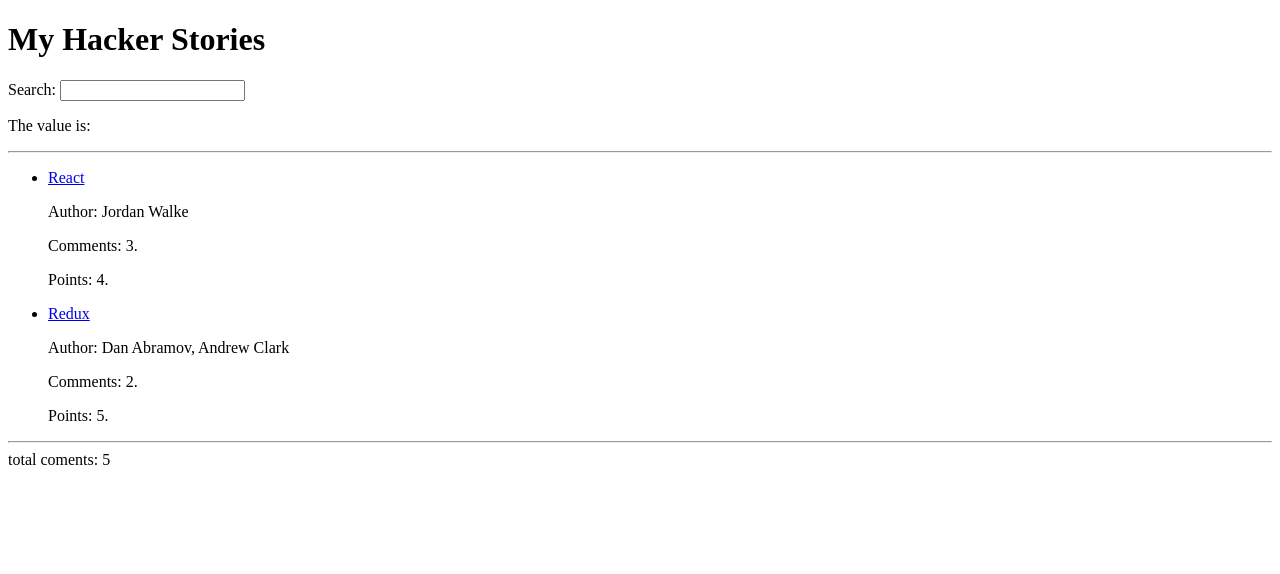
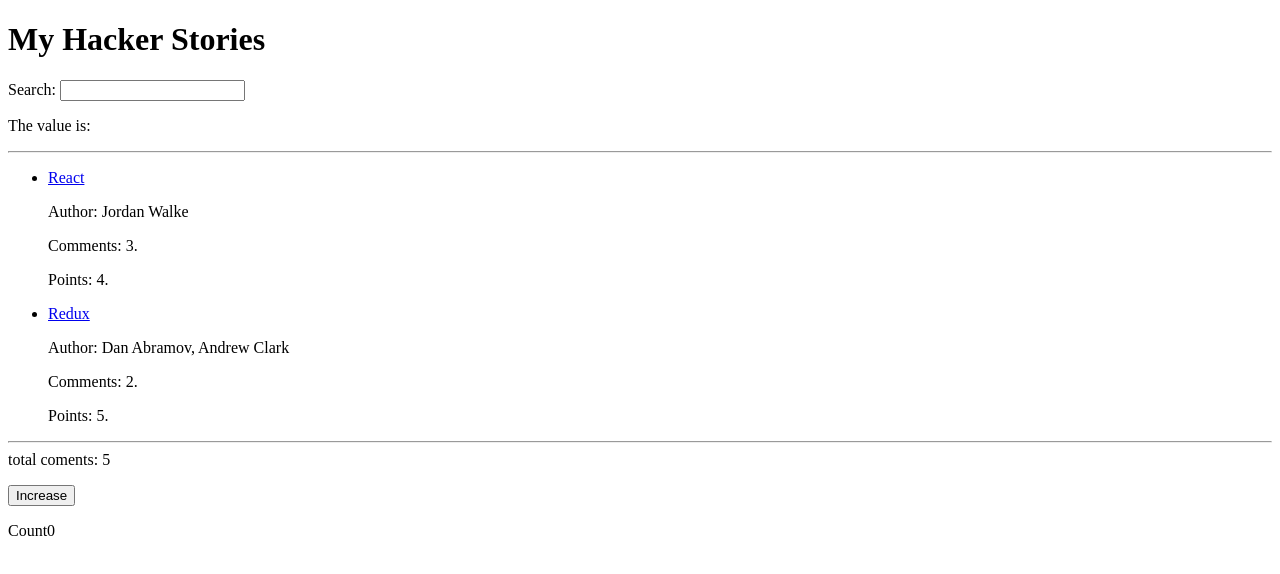
Before and after one commit to Kuralbek798/hacker-stories, a React (Vite) app: page / in a window 1280 px wide. Shown: the top 574 px of the page. Built offline with nearby package versions, Linux system fonts and the light colour scheme.

Commit message:
arrow function in state change - useState.

```diff
--- a/src/App.jsx
+++ b/src/App.jsx
@@ -8,14 +8,28 @@
 array
 function App() {
   const[value, setValue] = useState('');
+  const[count, setCount] = useState(0)
+
+  function increaseCount(){
+
+  setCount((count) => count +1);
+
+
+  }
+
   return (
     <div>
       <h1>My Hacker Stories</h1>
       <Search value ={value} setValue = {setValue} />
       <hr />
       <List array = {array} />
+      <button type='button' onClick ={increaseCount}>
+       Increase
+      </button>
+      <p>{'Count' +  count}</p>
     </div>
   );
+
 }
 
 export default App;
```
